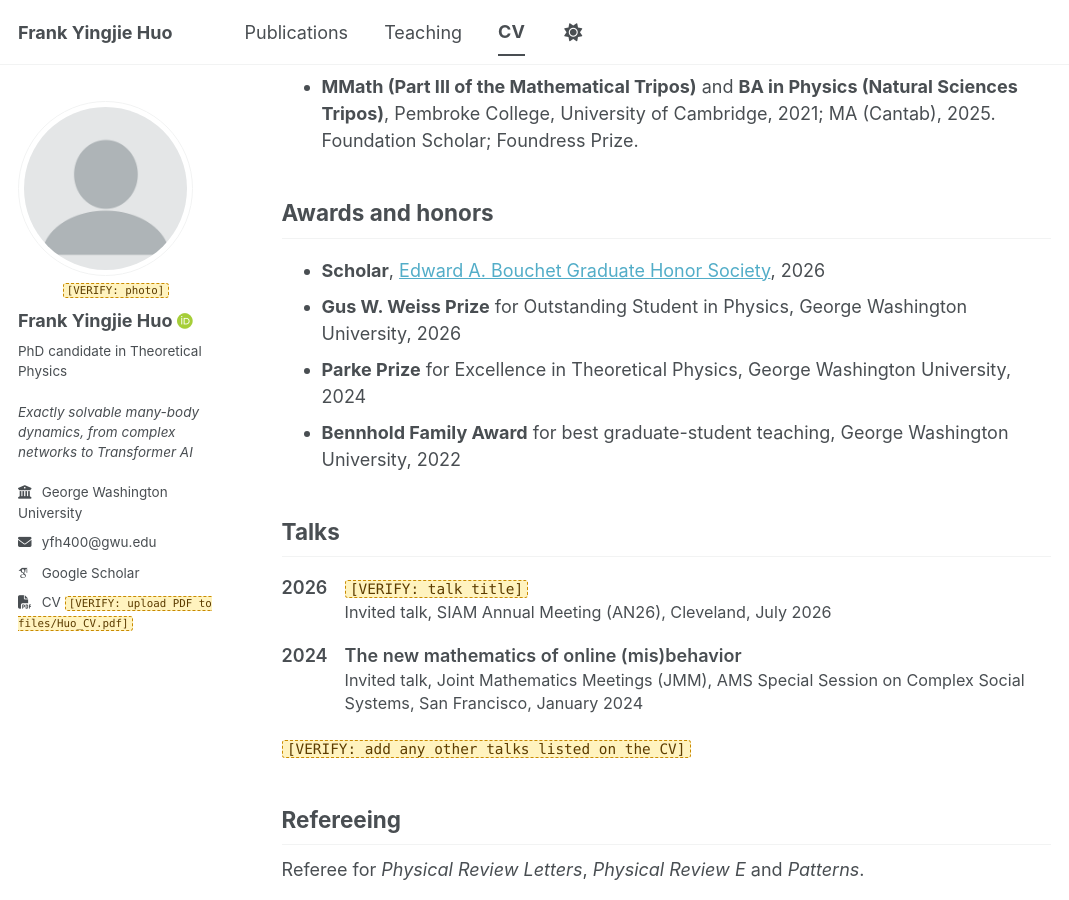
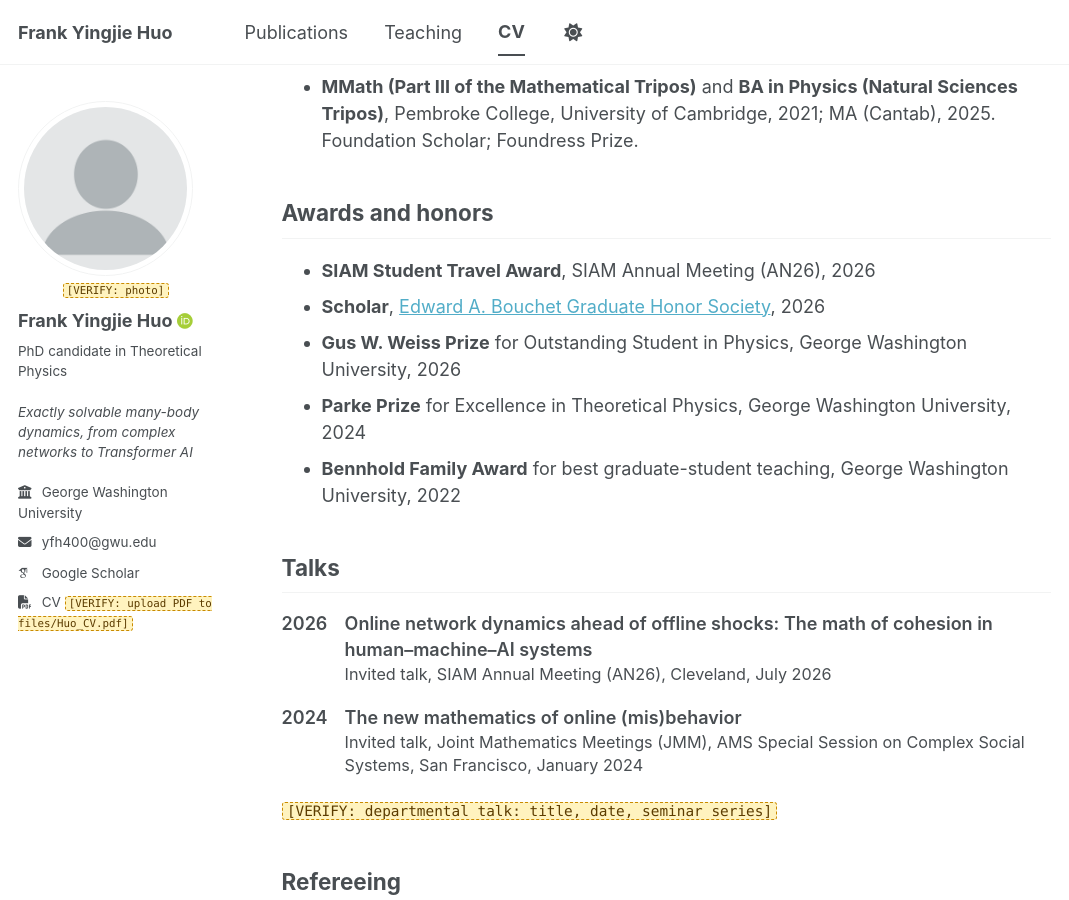
Before and after one commit to FrankHuo-217/huo.github.io, a Jekyll site: the page built from _pages/cv.md, in a window 1280 px wide and 900 px high, scrolled down 262 px. Shown: the whole window, without its empty margins (0-1069 px from the left). Built offline with Jekyll 4.4.1, drawn with Linux system fonts in a browser that asks for light colours; some web fonts are replaced; a script bundle is joined from its source files by our own code.

Commit message:
Add the SIAM AN26 talk title and SIAM Student Travel Award
Co-Authored-By: Claude Opus 5.5 <noreply@anthropic.com>
Claude-Session: https://claude.ai/code/session_01EX1ohUgYjPPjqdCJmoT8XW

```diff
--- a/_pages/cv.md
+++ b/_pages/cv.md
@@ -16,6 +16,7 @@ redirect_from:
 
 ## Awards and honors
 
+- **SIAM Student Travel Award**, SIAM Annual Meeting (AN26), 2026
 - **Scholar**, [Edward A. Bouchet Graduate Honor Society](https://columbian.gwu.edu/edward-alexander-bouchet-graduate-honor-society), 2026
 - **Gus W. Weiss Prize** for Outstanding Student in Physics, George Washington University, 2026
 - **Parke Prize** for Excellence in Theoretical Physics, George Washington University, 2024
@@ -29,7 +30,7 @@ redirect_from:
 {% for talk in talks %}{% include talk.html talk=talk %}{% endfor %}
 </ul>
 
-{% include verify.html note="add any other talks listed on the CV" %}
+{% include verify.html note="departmental talk: title, date, seminar series" %}
 
 ## Refereeing
 
```
Also changed, not shown: README.md (+1 -1 lines), _talks/2026-siam-annual-meeting.md (+1 -2 lines).
